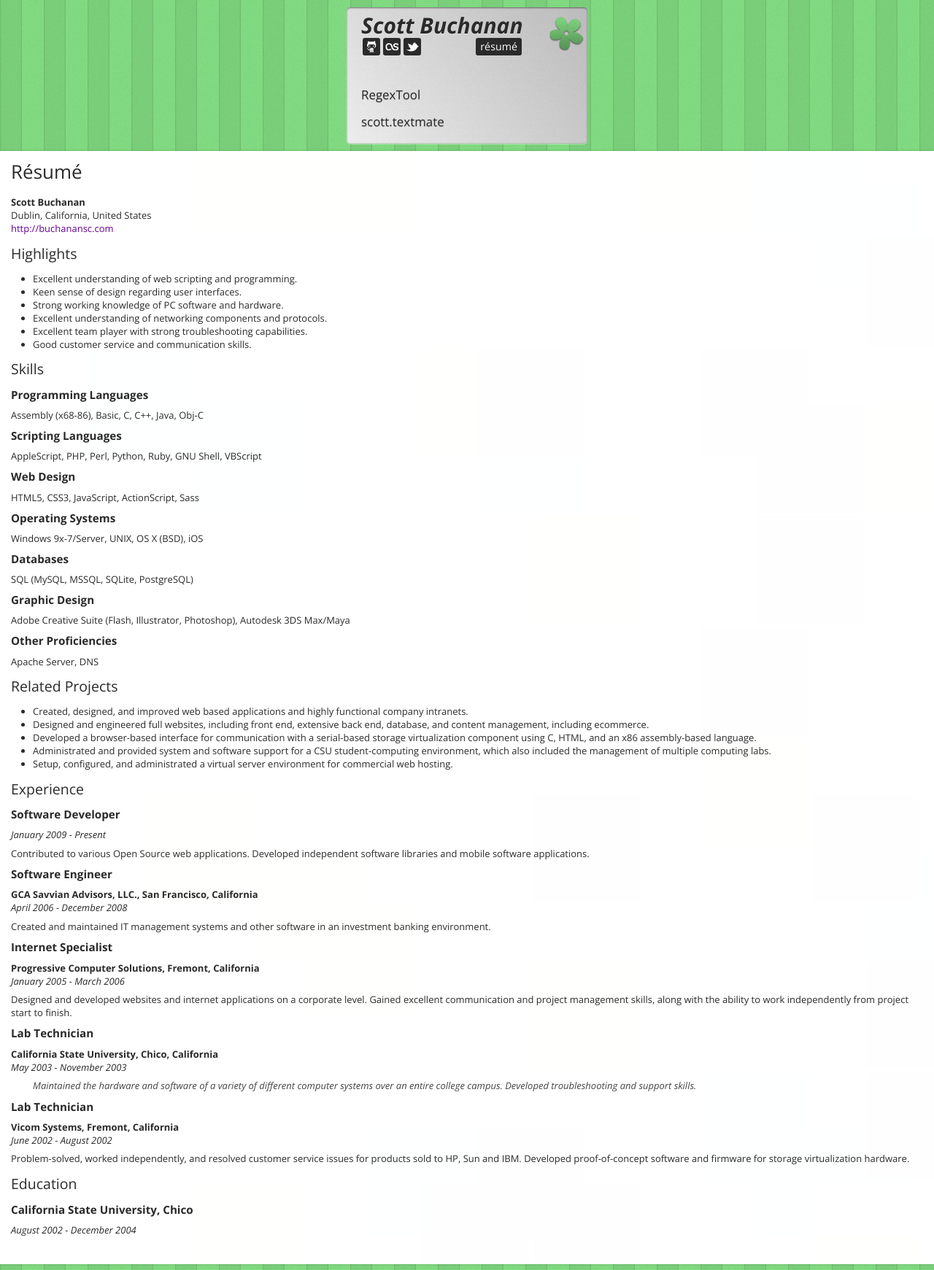
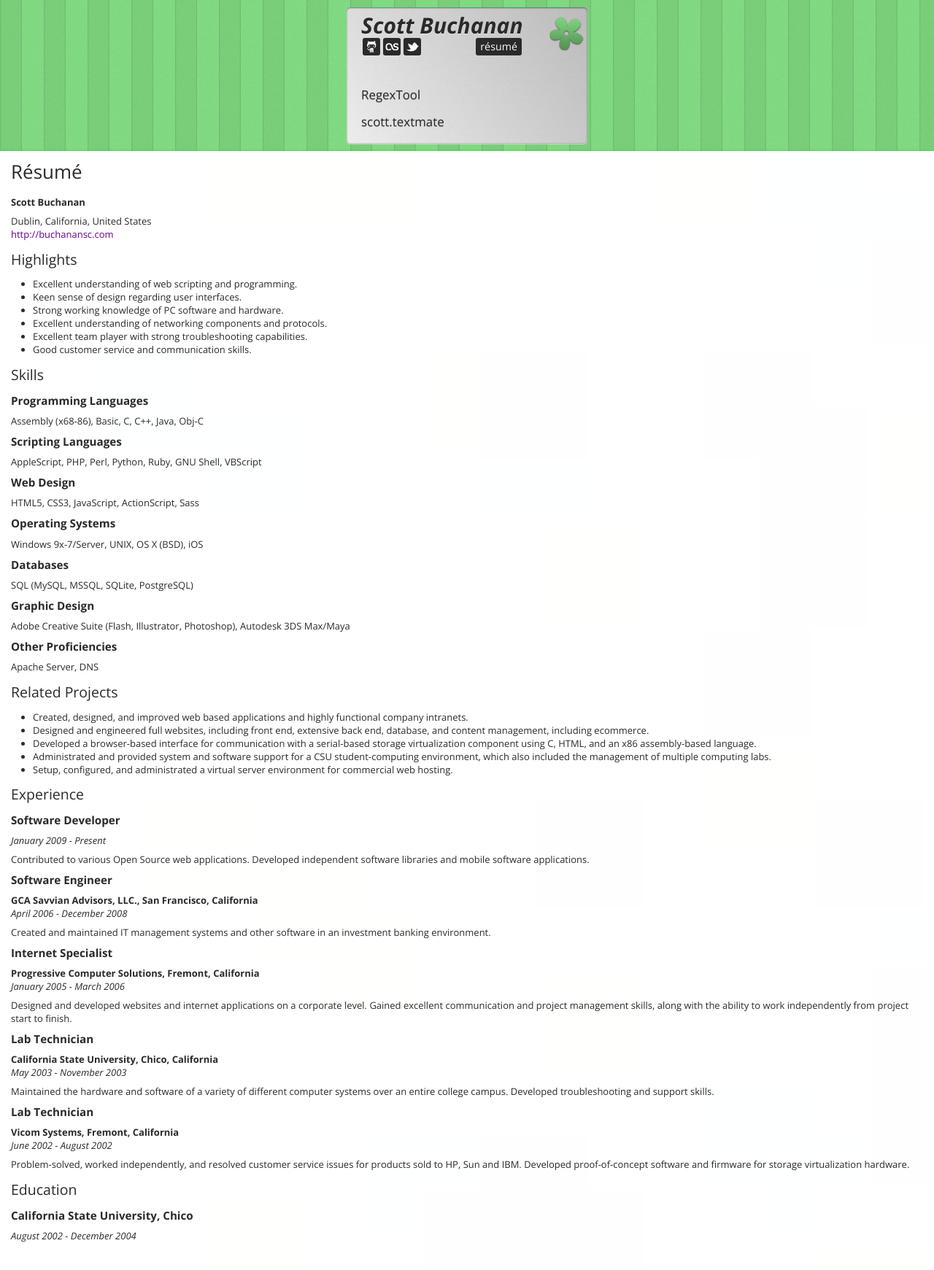
Before and after one commit to buchanansc/website, a Jekyll site: the page built from resume.md, in a window 1280 px wide. Shown: the whole page at 73% size. Built offline with Jekyll 4.4.1, drawn with Linux system fonts in a browser that asks for light colours; nearby versions of some CDN libraries; Markdown is read by kramdown in place of the engine named in the settings.

Commit message:
no message

```diff
--- a/resume.md
+++ b/resume.md
@@ -4,12 +4,12 @@ title: Résumé
 ---
 
 <p itemscope itemtype="http://schema.org/Person">
-	<span itemprop="name"><b>Scott Buchanan</b></span><br>
-	<span class="address" itemprop="address" itemscope itemtype="http://schema.org/PostalAddress">
+	<span itemprop="name"><b>Scott Buchanan</b></span>
+	<div class="address" itemprop="address" itemscope itemtype="http://schema.org/PostalAddress">
 		<span itemprop="addressLocality">Dublin</span>,
 		<span itemprop="addressRegion">California</span>,
 		<span itemprop="addressCountry">United States</span>
-	</span><br>
+	</div>
 	<a href="http://buchanansc.com" itemprop="url">http://buchanansc.com</a>
 </p>
 
@@ -87,9 +87,10 @@ Designed and developed websites and internet applications on a corporate level.
 **California State University, Chico, California**
 *May 2003 - November 2003*
 
->Maintained the hardware and software of a variety of different computer systems over an entire college campus. Developed troubleshooting and support skills.
+Maintained the hardware and software of a variety of different computer systems over an entire college campus. Developed troubleshooting and support skills.
 
 ### Lab Technician
+
 **Vicom Systems, Fremont, California**
 *June 2002 - August 2002*
 
```
